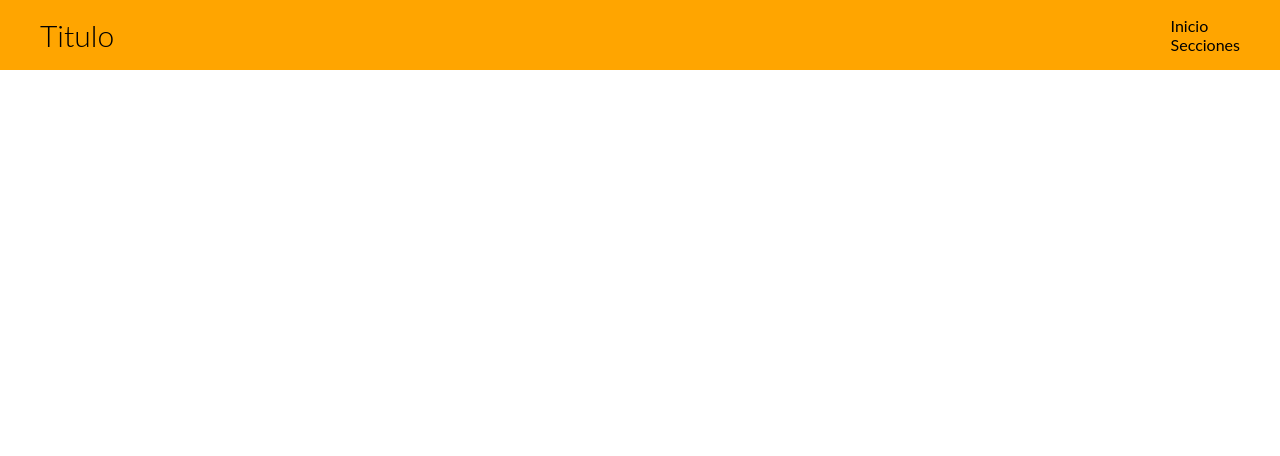
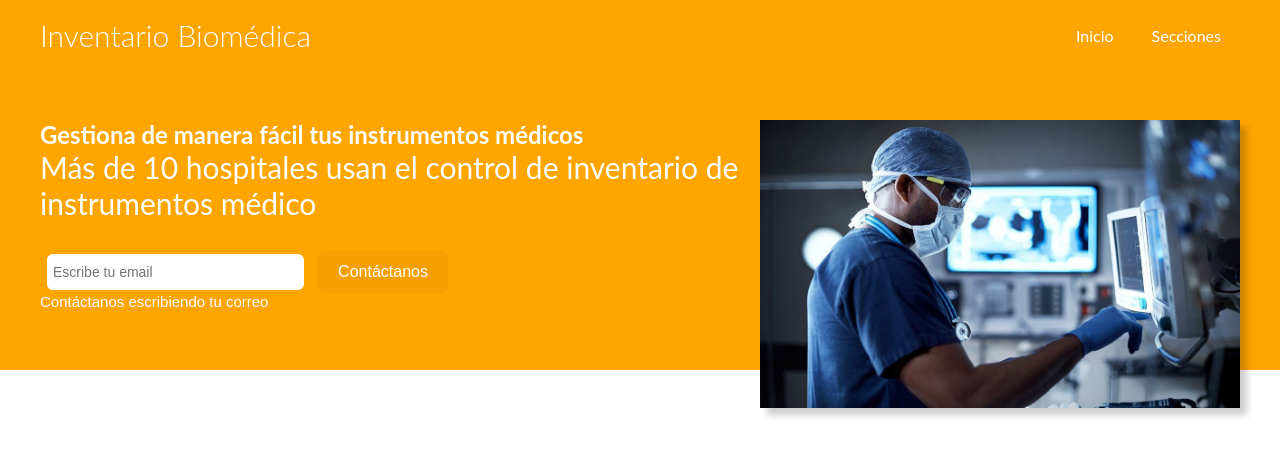
Before and after one commit to Tapia-GJ/programacion-web-24CV, a plain HTML site: page PaginaWeb/index.html in a window 1280 px wide. Drawn offline with Linux system fonts and the light colour scheme.

Commit message:
claseViernes29-09-23

```diff
--- a/PaginaWeb/index.html
+++ b/PaginaWeb/index.html
@@ -1,5 +1,5 @@
 <!DOCTYPE html>
-<html lang="en">
+<html lang="es">
 
 <head>
     <meta charset="UTF-8">
@@ -11,7 +11,7 @@
 <body>
     <div class="navbar">
         <div class="container flex">
-            <h1>Titulo</h1>
+            <h1>Inventario Biomédica</h1>
             <nav>
                 <ul>
                     <li class="nav">
@@ -23,8 +23,31 @@
                 </ul>
             </nav>
         </div>
-
     </div>
+    <section class="showcase">
+        <div class="container">
+            <div class="grid">
+                <div class="grid-item-1">
+                    <div class="showcase-text">
+                        <h1>Gestiona de manera fácil tus instrumentos médicos</h1>
+                        <p class="support-text">Más de 10 hospitales usan el control de inventario de instrumentos médico</p>
+                    </div>
+                    <div class="showcase-form">
+                        <form action="">
+                            <input type="email" placeholder="Escribe tu email">
+                            <input type="submit" class="btn" value="Contáctanos">
+                        </form>
+                        <p class="little-info"> Contáctanos escribiendo tu correo</p>
+                    </div>
+                </div>
+                <div class="grid-item-2">
+                    <div class="image">
+                        <img src="Images/importancia-del-mantenimiento-en-equipos-medicos_(1).jpg" alt="">
+                    </div>
+                </div>
+            </div>
+        </div>
+    </section>
 </body>
 
 </html>
--- a/PaginaWeb/styles.css
+++ b/PaginaWeb/styles.css
@@ -15,13 +15,13 @@ a {
     text-decoration: none;
 }
 
-h1 {
+/* h1 {
     font-size: 30px;
     font-weight: 600;
     margin: 10px 0;
     line-height: 1.2;
-    color: black;
-}
+    color: white;
+} */
 
 h2 {
     font-size: 25px;
@@ -55,6 +55,7 @@ li {
 }
 
 .navbar h1 {
+    color: white;
     font-size: 30px;
     font-weight: 300;
     margin: 10px 0;
@@ -67,3 +68,65 @@ li {
     align-items: center;
     height: 100%;
 }
+.navbar ul{
+    display: flex;
+}
+.navbar a{
+    color: white;
+    padding: 9px;
+    margin: 0 10px;
+}
+.navbar a:hover{
+    color: #e8d6b5;
+    border-bottom: 3px solid #ffffff;
+}
+.showcase{
+    background-color: orange;
+    height: 300px;
+}
+.showcase p{
+    margin-bottom: 30px;
+}.showcase img{
+    box-shadow: 7px 7px 7px rgb(0, 0, 0, 0.2);
+}
+.showcase form{
+    padding-left: 7px;
+}
+
+.grid{
+    display: grid;
+    overflow: visible;
+    grid-template-columns: 60% 40%;
+}
+
+.grid-item-1, .grid-item-2{
+    position: relative;
+    top: 50px;
+}
+.showcase input[type="email"]{
+    padding: 10px 70px 10px 0;
+    font-size: 14px;
+    border: none;
+    border-radius: 6px;
+    padding-left: 6px;
+}
+.btn{
+    border-radius: 6px;
+    padding: 12px 20px;
+    border: none;
+    background-color: #f6a000;
+    color: white;
+    margin-left: 10px;
+    font-size: 16px;
+    cursor: pointer;
+    box-shadow: 0 10 10 rgb(0, 0, 0, 0.2);
+}
+
+.showcase form{
+    margin: auto;
+}
+
+.little-info{
+    font-size: 15px;
+    font-family: "popins", sans-serif;
+}
```
Also changed, not shown: PaginaWeb/Images/importancia-del-mantenimiento-en-equipos-medicos_(1).jpg (added).
